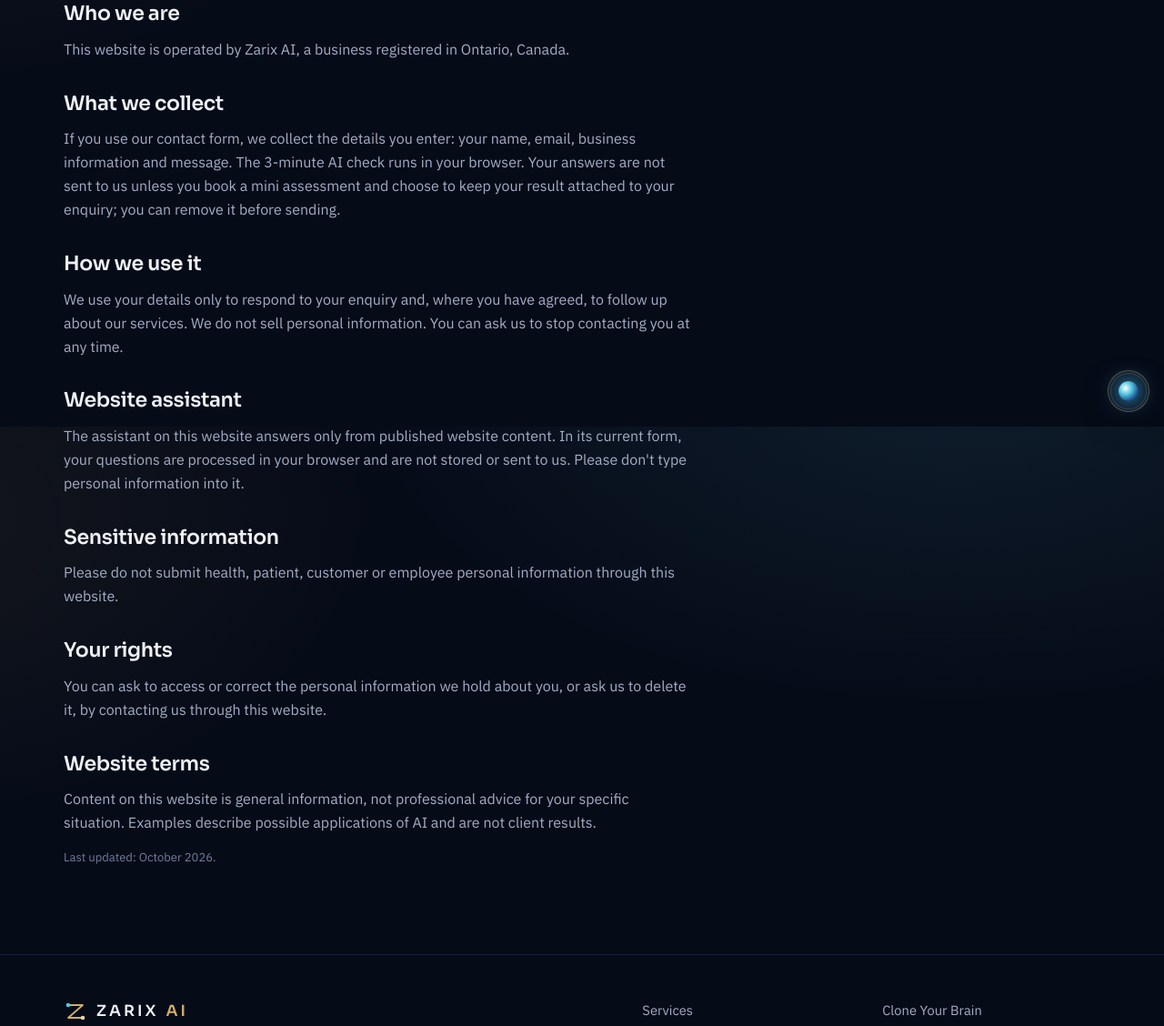
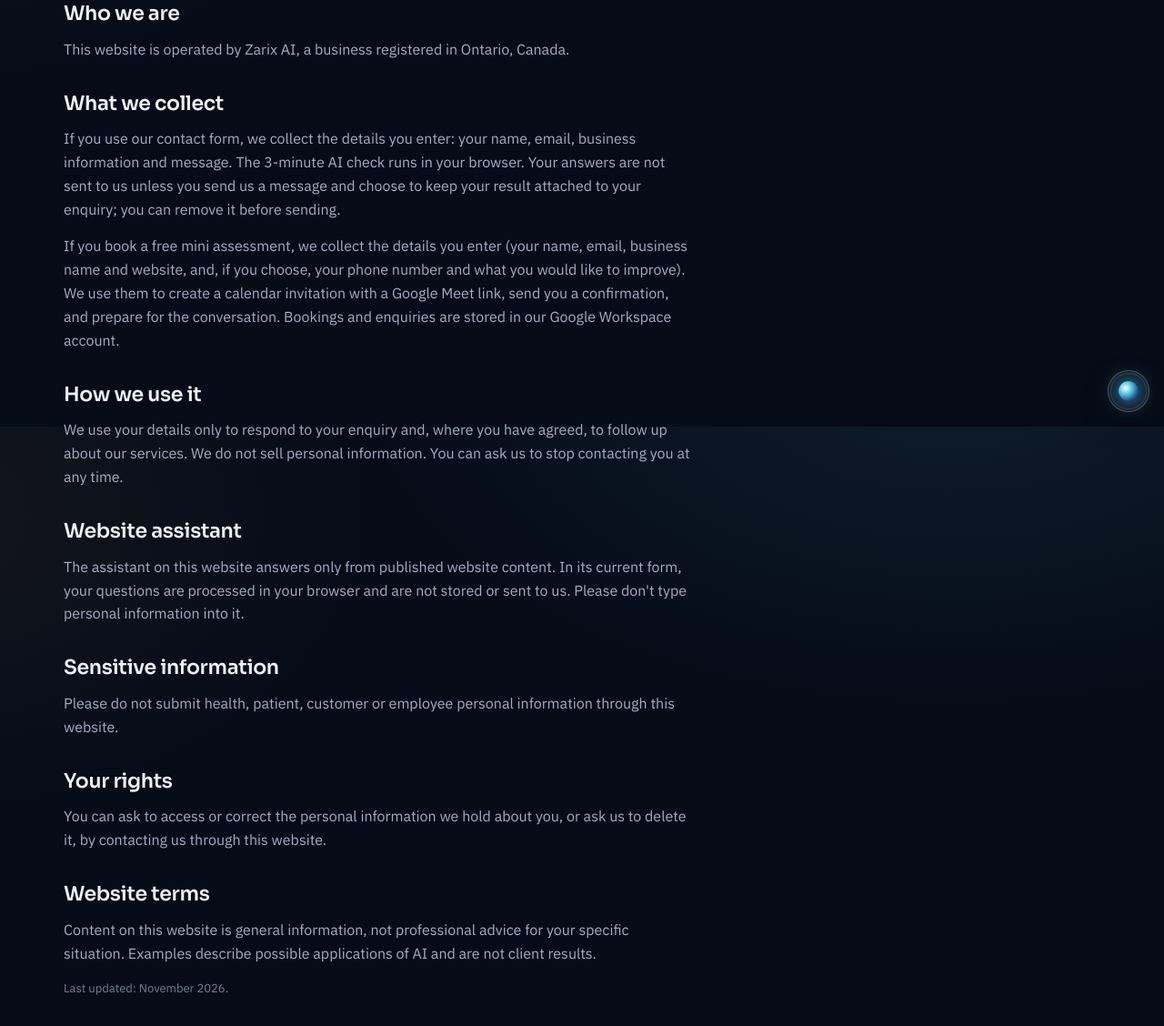
Before and after one commit to ZarixAI/zarix-site, a plain HTML site: page privacy.html in a window 1280 px wide. Shown: the part 331-1459 px from the top of the page at 91% size. Drawn offline with Linux system fonts and the light colour scheme.

Commit message:
Privacy: add booking-form collection notice; AI check result attaches only to messages; last updated November 2026
Co-Authored-By: Claude Opus 5.5 <noreply@anthropic.com>
Claude-Session: https://claude.ai/code/session_016Qip3dtunrbHvrEPindjSx

```diff
--- a/privacy.html
+++ b/privacy.html
@@ -33,7 +33,8 @@
 <h2>Who we are</h2>
 <p>This website is operated by Zarix AI, a business registered in Ontario, Canada.</p>
 <h2>What we collect</h2>
-<p>If you use our contact form, we collect the details you enter: your name, email, business information and message. The 3-minute AI check runs in your browser. Your answers are not sent to us unless you book a mini assessment and choose to keep your result attached to your enquiry; you can remove it before sending.</p>
+<p>If you use our contact form, we collect the details you enter: your name, email, business information and message. The 3-minute AI check runs in your browser. Your answers are not sent to us unless you send us a message and choose to keep your result attached to your enquiry; you can remove it before sending.</p>
+<p>If you book a free mini assessment, we collect the details you enter (your name, email, business name and website, and, if you choose, your phone number and what you would like to improve). We use them to create a calendar invitation with a Google Meet link, send you a confirmation, and prepare for the conversation. Bookings and enquiries are stored in our Google Workspace account.</p>
 <h2>How we use it</h2>
 <p>We use your details only to respond to your enquiry and, where you have agreed, to follow up about our services. We do not sell personal information. You can ask us to stop contacting you at any time.</p>
 <h2>Website assistant</h2>
@@ -44,7 +45,7 @@
 <p>You can ask to access or correct the personal information we hold about you, or ask us to delete it, by contacting us through this website.</p>
 <h2>Website terms</h2>
 <p>Content on this website is general information, not professional advice for your specific situation. Examples describe possible applications of AI and are not client results.</p>
-<p class="small">Last updated: October 2026.</p>
+<p class="small">Last updated: November 2026.</p>
 </div>
 </div>
 </main>
```
